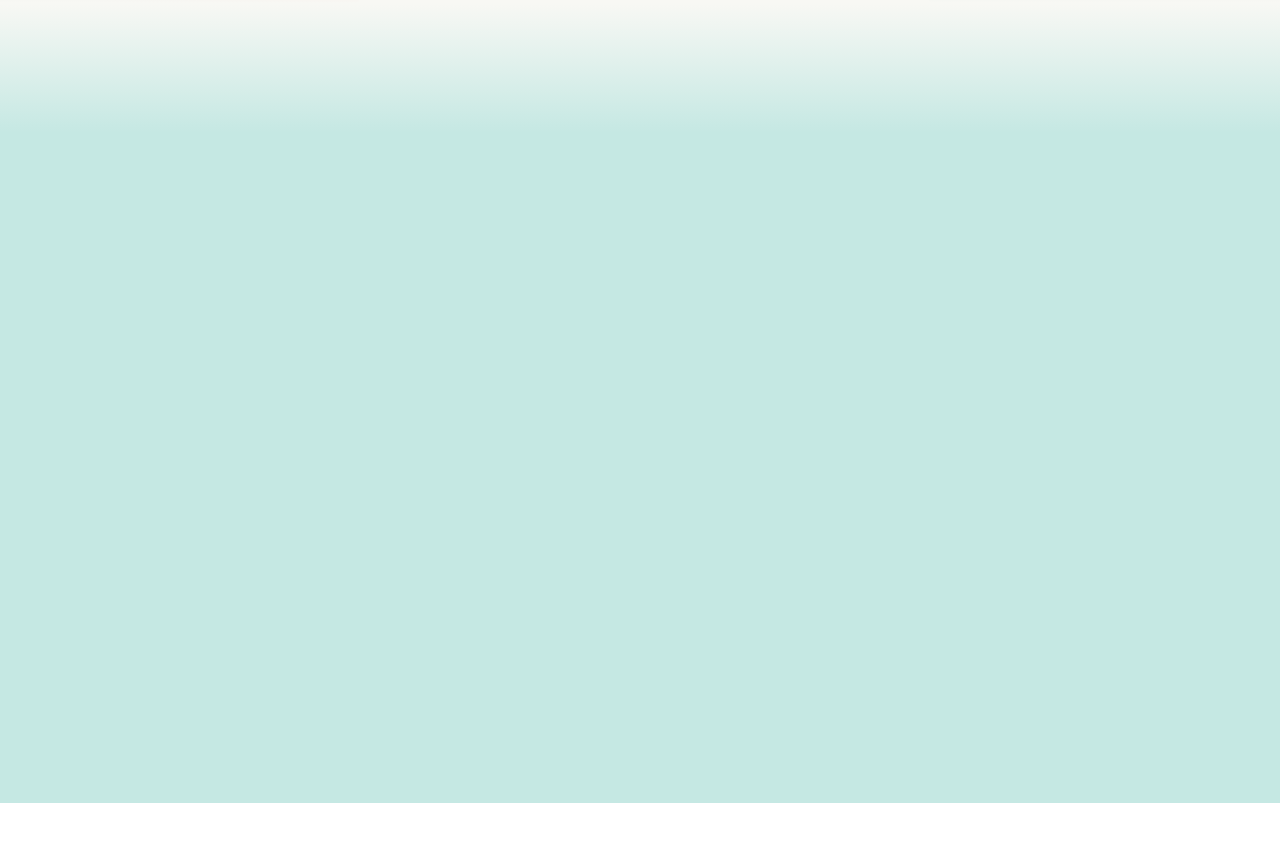
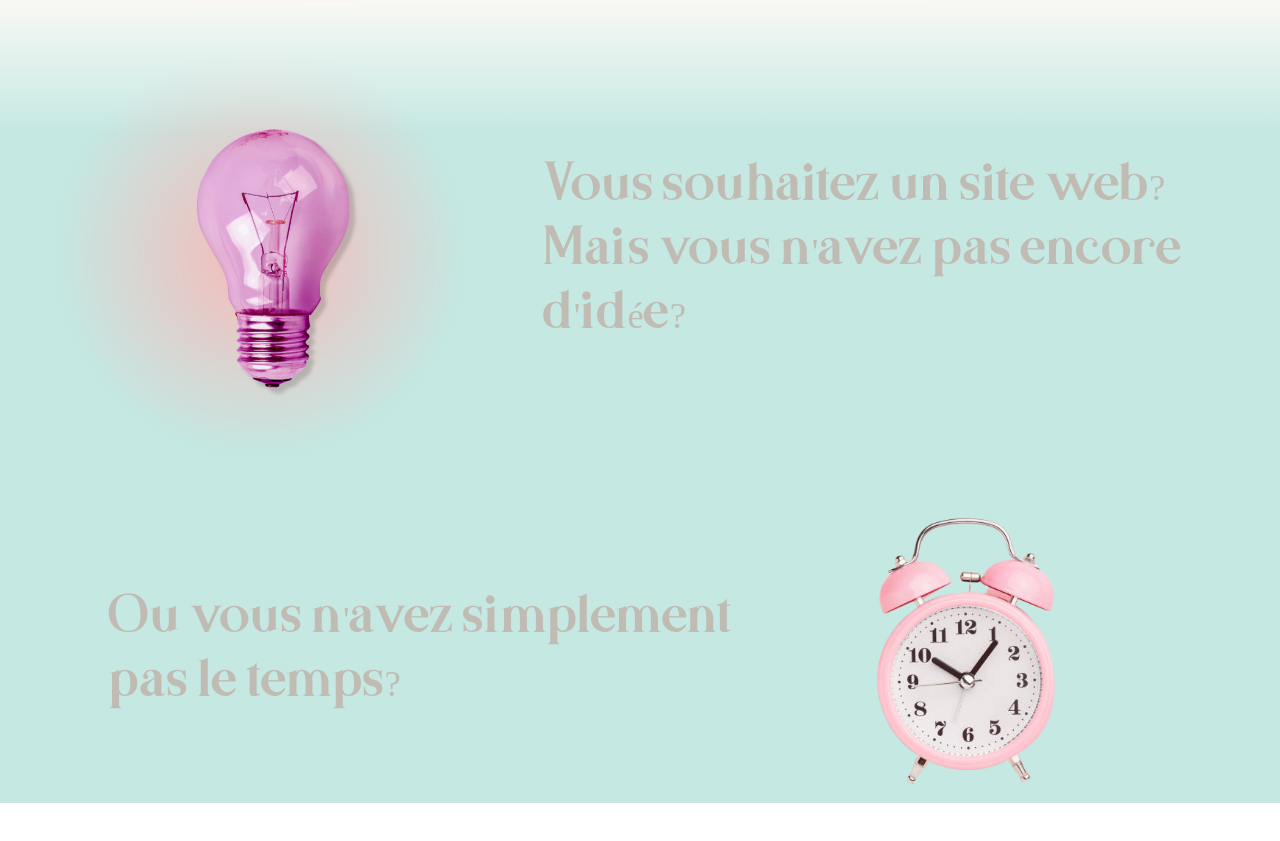
Before and after one commit to Helmi74130/My-Web-Site, a plain HTML site: page index.html in a window 1280 px wide. Shown: the part 797-1638 px from the top of the page. Drawn offline with Linux system fonts and the light colour scheme.

Commit message:
add second page

```diff
--- a/css/style.scss
+++ b/css/style.scss
@@ -1,7 +1,10 @@
 $beige: #c0bcb4;
+
+html {overflow-x: hidden}
 body {
-	overflow-x: hidden;
-  height: 2000px;
+  overflow-x: hidden;
+
+  height: 10000px;
 }
 .bg{
   height: 100vh;
@@ -41,7 +44,6 @@ header{
   z-index: 1;
 }
 
-
 @font-face {
   font-family: 'basics_serif_freeregular';
   src: url('/font/basics_serif_-_free-webfont.woff2') format('woff2'),
@@ -60,8 +62,8 @@ header{
 .title-container{
   margin-top: 7%;
   h1{
-    color: $beige;
-    font-size: 5vw;
+    color: rgb(95, 93, 93);
+    font-size: calc(2vw + 4vh + 2vmin);
     font-family: 'basics_serif_freeregular';
     line-height: 8vw;
   }
@@ -71,7 +73,7 @@ header{
   position: absolute;
   text-align: center;
   top: 79%;
-  color: $beige;
+  color: black;
   border: 2px $beige solid;
   transform: translateX(-200px);
   height: 100px;
@@ -94,7 +96,6 @@ header{
 
 main{
   background: #C5E8E3;
-  height: 100vh;
   width: 100vw;
   &::before{
     content: '';
@@ -103,4 +104,22 @@ main{
     height: 130px;
     background: linear-gradient(to bottom, #F8F8F4, transparent);
   }
+  h2{
+    color: $beige;
+    font-size: calc(1vw + 1vh + 2vmin);
+    font-family: 'basics_serif_freeregular';
+    line-height: 5vw;
+  }
 }
+
+.a{
+  background: #000;
+}
+.bulb-img{
+  max-width: 100%;
+  height: 500px;
+}
+
+.clock-img{
+  height: 300px;
+}
--- a/index.html
+++ b/index.html
@@ -21,8 +21,8 @@
                 <a href="">Contact</a>
           </nav>
       </header>
-      <div class="col-6 title-container">
-        <h1>Conception de site Web sur-mesure</h1>
+      <div class="col-11 title-container">
+        <h1>Votre e-agence de conception, de design et de refonte de site web</h1>
       </div>
     </div>
     <img class="earphone" src="/img/ecouteur.png" alt="">
@@ -32,7 +32,28 @@
     <p>Développez votre présence digital</p>
   </div>
 
-  <main class="">
+  <main>
+    <section>
+      <div class="row d-flex justify-content-center">
+        <div class="col-5 d-flex justify-content-center align-items-center ">
+          <img class="bulb-img" src="/img/ampoule.png" alt="" srcset="">
+        </div>
+        <div class="col-7 d-flex justify-content-center align-items-center">
+          <h2>Vous souhaitez un site web? Mais vous n'avez pas encore d'idée?</h2>
+        </div>
+      </div>
+      <div class="row d-flex justify-content-center">
+        <div class="col-6 d-flex justify-content-center align-items-center ">
+          <h2>Ou vous n'avez simplement pas le temps?</h2>
+        </div>
+        <div class="col-4 d-flex justify-content-center align-items-center">
+          <img class="clock-img" src="/img/clock.png" alt="" srcset="">
+        </div>
+      </div>
+    </section>
+    <section>
+
+    </section>
 
   </main>
 </body>
```
Also changed, not shown: css/style.css, img/ampoule.png (added), img/clock.png (added), img/cube1.png (added), img/cube2.png (added), logo.png (added), 1 other file.
